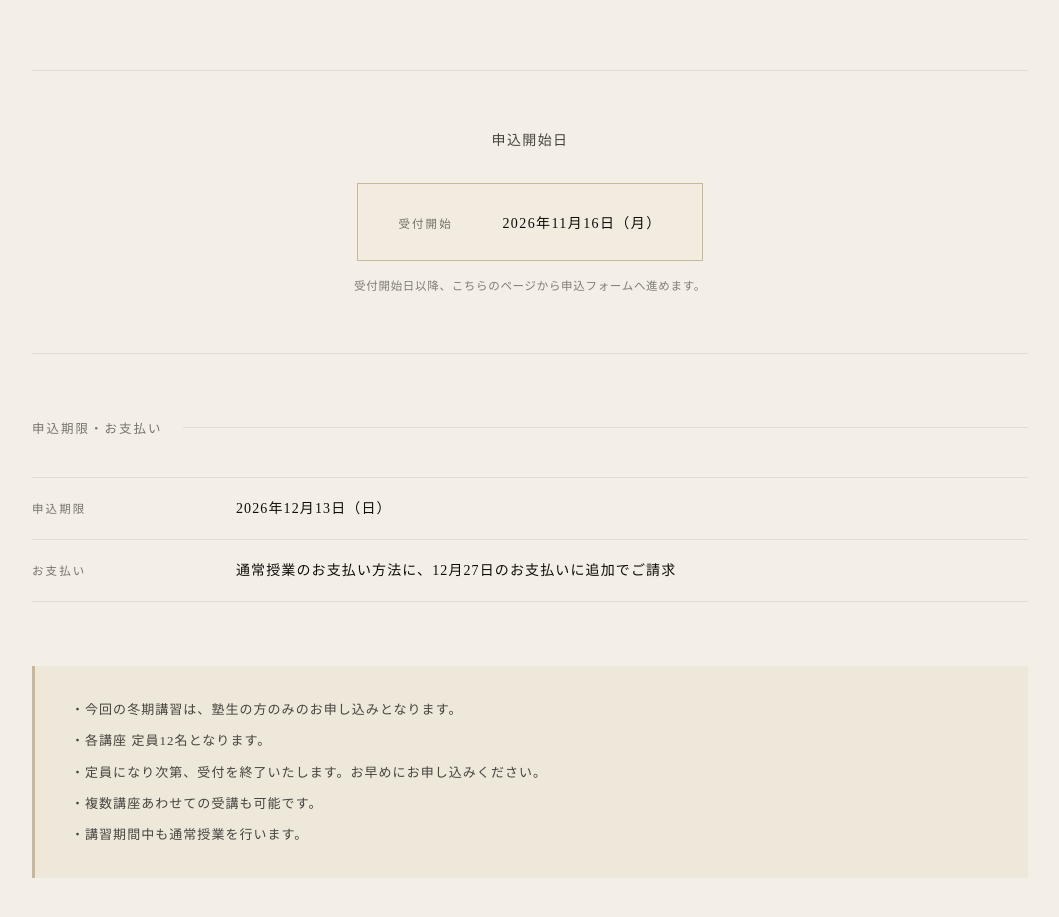
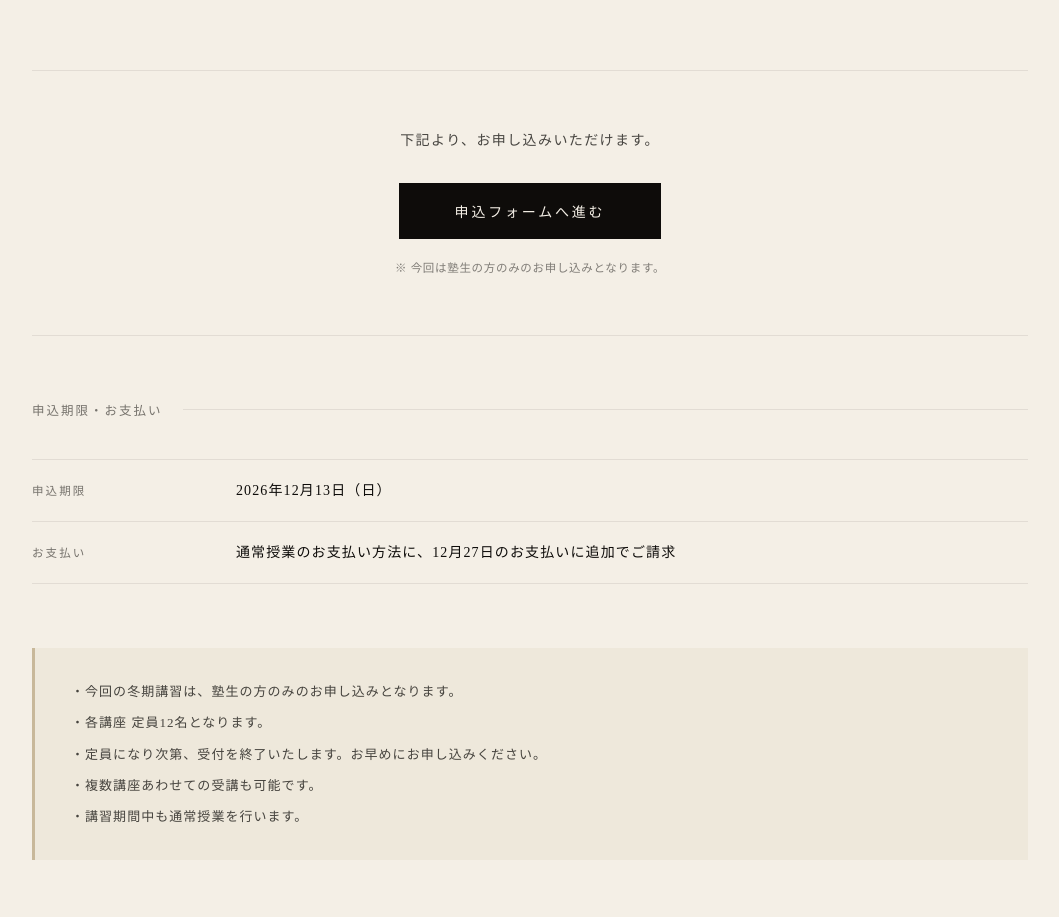
Before and after one commit to ymt201777-hash/suritokka, a plain HTML site: page intensive.html in a window 1280 px wide. Shown: the part 3580-4497 px from the top of the page, without its empty margins (110-1169 px from the left). Drawn offline with nearby package versions, Linux system fonts and the light colour scheme.

Commit message:
冬期講習の申込受付を開始する
MANUAL_OPEN を true にし、受付開始日を 2026年11月16日から
本日 2026年11月3日に前倒しした。/intensive に申込ボタンが出て、
/apply がフォーム表示に切り替わる。

塾生限定の設定（public: 2099年）はそのまま。「塾生以外」は
ロックされ、送信されても弾かれる。

ナビの「季節講習」は引き続き入れない。URL を知っている人だけが
到達できる状態を維持する。

Co-Authored-By: Claude Opus 5 <noreply@anthropic.com>

```diff
--- a/intensive.html
+++ b/intensive.html
@@ -921,7 +921,7 @@ footer { flex-direction: column; gap: 30px; text-align: center; }
     <p class="apply-text" id="applyIntro">申込開始日</p>
     <div id="applyContent">
       <div class="apply-pending">
-        <div class="ap-row"><span class="ap-label">受付開始</span><span class="ap-date">2026年11月16日（月）</span></div>
+        <div class="ap-row"><span class="ap-label">受付開始</span><span class="ap-date">2026年11月3日（火）</span></div>
       </div>
     </div>
     <p class="apply-note" id="applyNote">受付開始日以降、こちらのページから申込フォームへ進めます。</p>
@@ -978,9 +978,9 @@ footer { flex-direction: column; gap: 30px; text-align: center; }
    MANUAL_OPEN: 公開指示が出たら true にする（false の間は日付関係なく申込ボタン非表示）
    CLOSED: 受付終了後は true にする（クリック不可の終了表示に差し替わる） */
 (function () {
-  const MANUAL_OPEN = false;
+  const MANUAL_OPEN = true;
   const CLOSED = false;
-  const memberOpen = new Date('2026-11-16T00:00:00+09:00');
+  const memberOpen = new Date('2026-11-03T00:00:00+09:00');
   /* 今回は塾生限定。到達しない日付を入れて「塾生以外は受付なし」の状態を保つ */
   const publicOpen = new Date('2099-01-01T00:00:00+09:00');
   const now = new Date();
```
Also changed, not shown: apply.html (+3 -3 lines).
